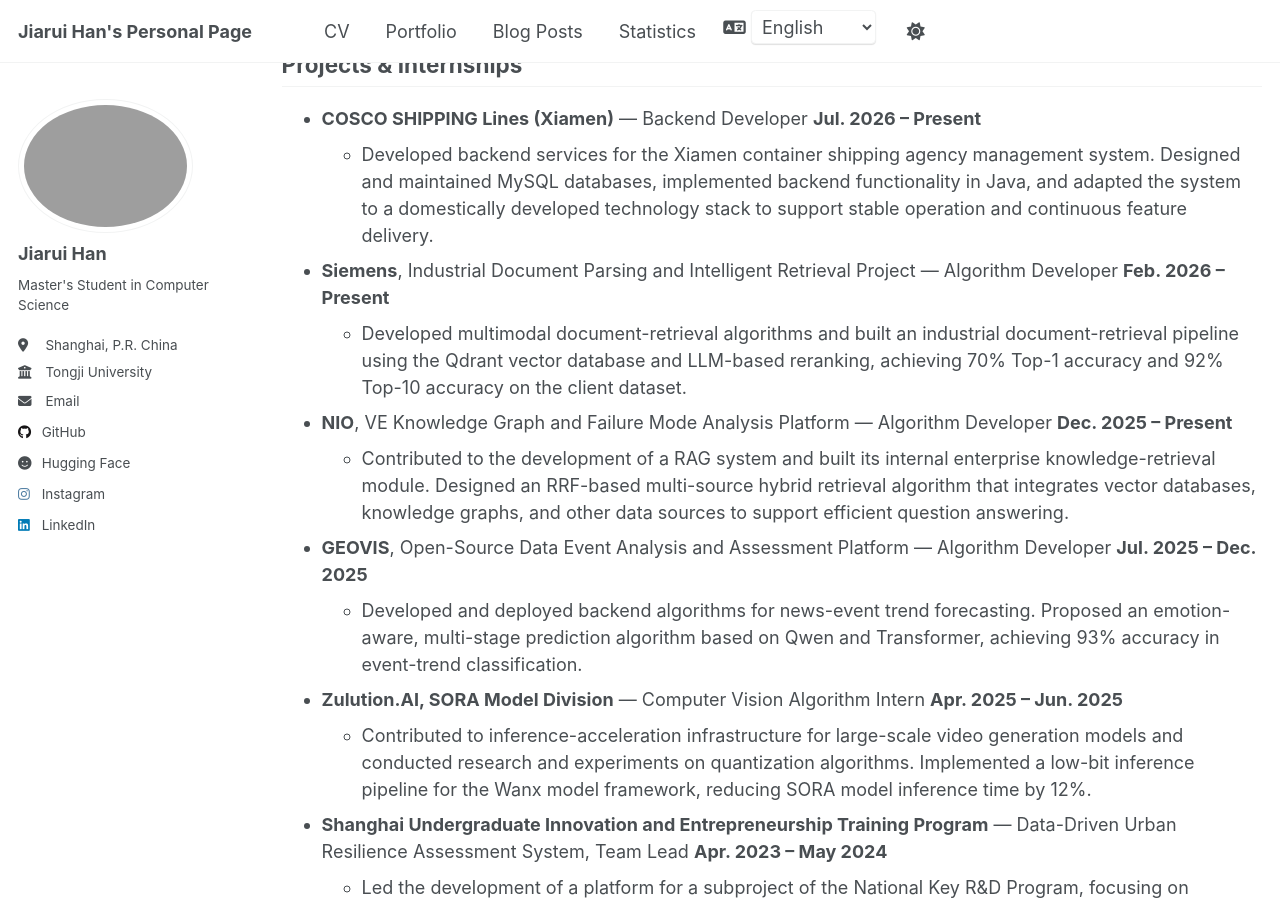
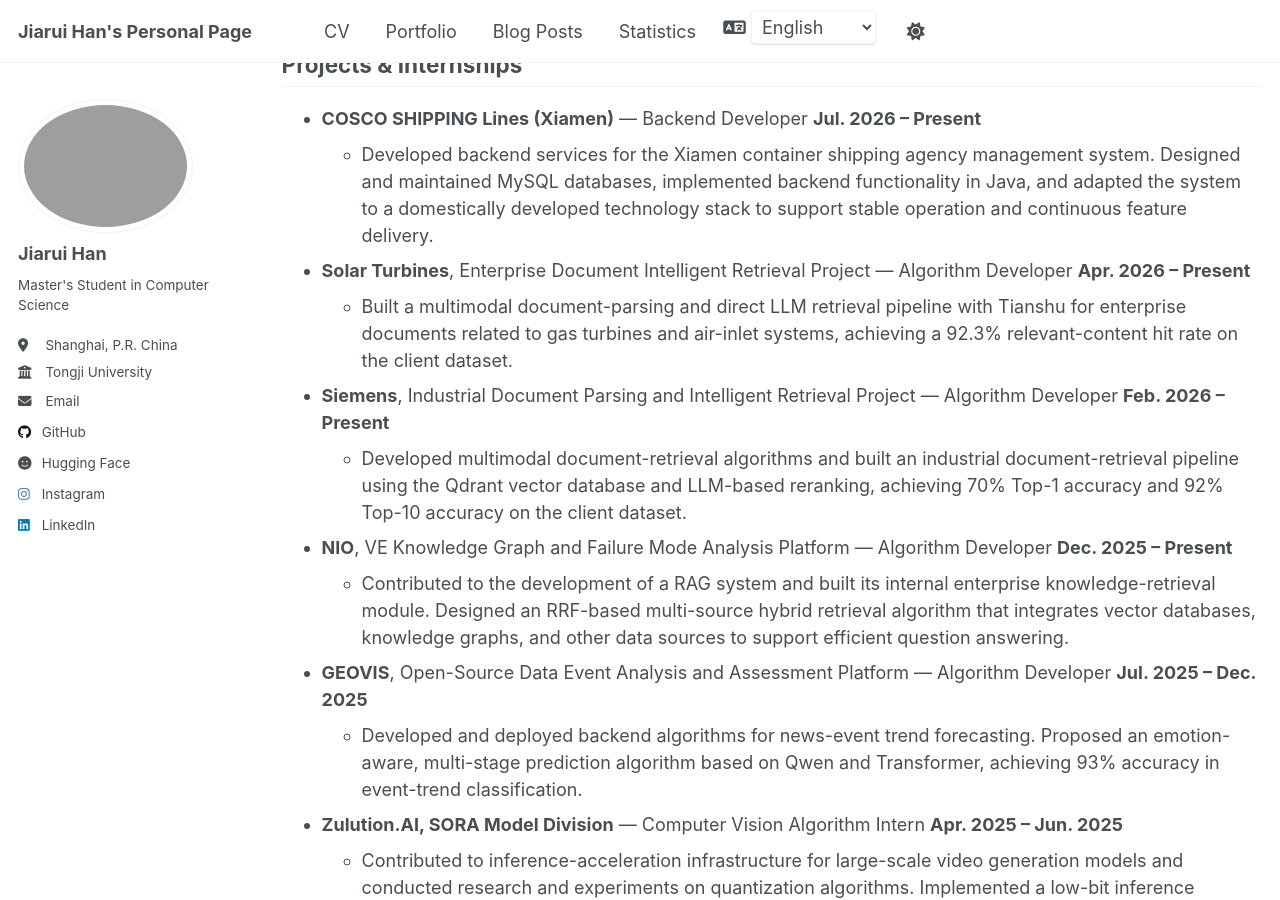
Before and after one commit to BillHan01/BillHan01.github.io, a Jekyll site: the page built from _pages/cv.md, in a window 1280 px wide and 900 px high, scrolled down 493 px. Built offline with Jekyll 4.4.1, drawn with Linux system fonts in a browser that asks for light colours.

Commit message:
update cv info

```diff
--- a/_pages/cv.md
+++ b/_pages/cv.md
@@ -42,6 +42,12 @@ redirect_from:
       <strong>厦门中远海运集装箱运输有限公司</strong>，系统后端开发 <strong>2026.07 – 至今</strong>
       <ul>
         <li>负责厦门集运船代综合系统后端开发，承担 MySQL 数据库设计与维护、Java 后端功能开发及国产化技术栈适配，保障系统稳定运行与业务功能持续迭代。</li>
+      </ul>
+    </li>
+    <li>
+      <strong>索拉透平公司</strong>，企业文档智能检索项目，算法开发 <strong>2026.04 – 至今</strong>
+      <ul>
+        <li>面向燃气轮机及进气系统相关企业文档，基于 Tianshu 构建多模态文档解析与大模型直接召回流程，在客户数据集上实现 92.3% 的相关内容命中率。</li>
       </ul>
     </li>
     <li>
@@ -134,6 +140,12 @@ redirect_from:
       </ul>
     </li>
     <li>
+      <strong>Solar Turbines</strong>, Enterprise Document Intelligent Retrieval Project — Algorithm Developer  <strong>Apr. 2026 – Present</strong>
+      <ul>
+        <li>Built a multimodal document-parsing and direct LLM retrieval pipeline with Tianshu for enterprise documents related to gas turbines and air-inlet systems, achieving a 92.3% relevant-content hit rate on the client dataset.</li>
+      </ul>
+    </li>
+    <li>
       <strong>Siemens</strong>, Industrial Document Parsing and Intelligent Retrieval Project — Algorithm Developer <strong>Feb. 2026 – Present</strong>
       <ul>
         <li>Developed multimodal document-retrieval algorithms and built an industrial document-retrieval pipeline using the Qdrant vector database and LLM-based reranking, achieving 70% Top-1 accuracy and 92% Top-10 accuracy on the client dataset.</li>
```
